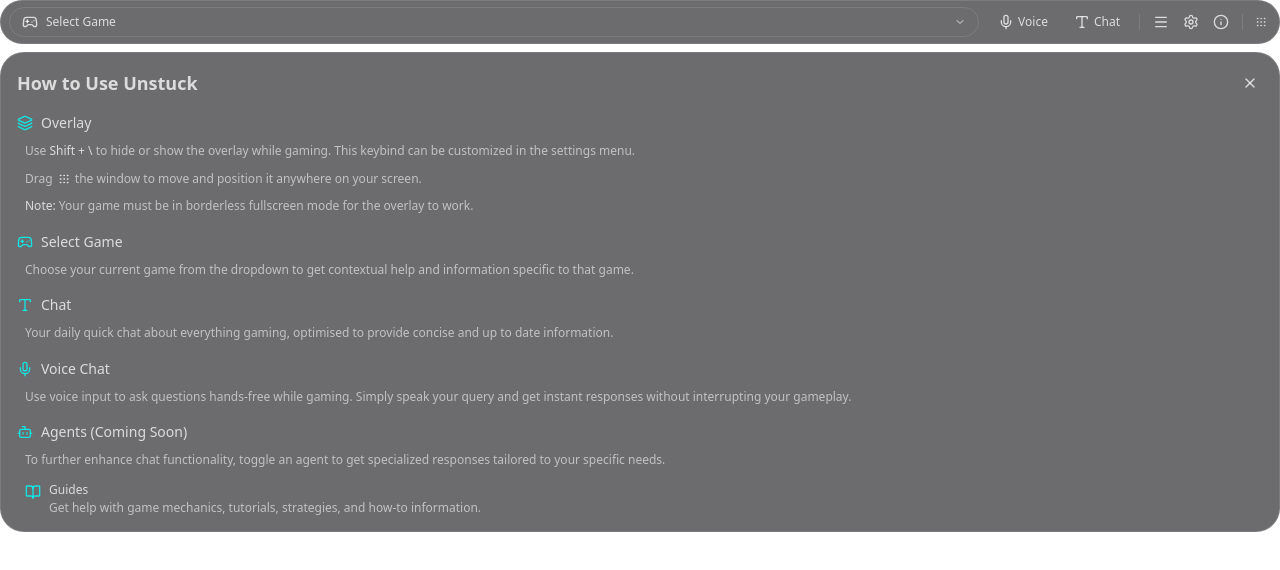
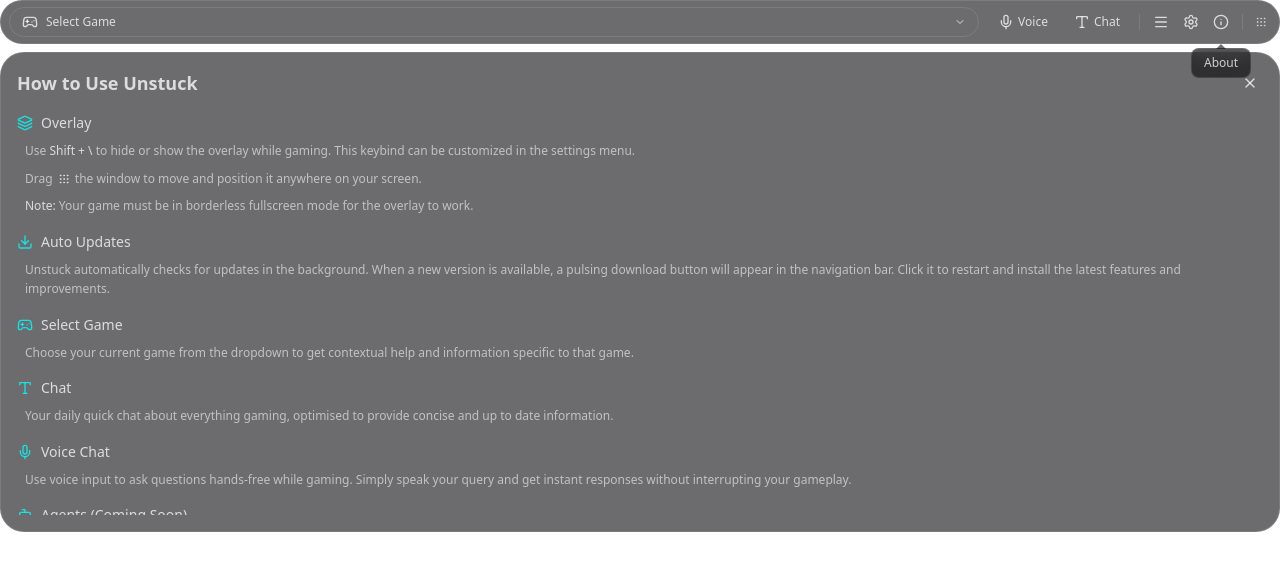
Before and after one commit to florian-lup/unstuck, a React (Vite) app: page / in a window 1280 px wide. Both pictures are taken after a click on the button 1221 px from the left and 22 px from the top of the page. Shown: the top 570 px of the page. Built offline with nearby package versions, Linux system fonts and the light colour scheme.

Commit message:
feat: add auto updates section to AppInfo component and enhance navigation bar buttons with tooltips for better user experience

```diff
--- a/src/components/app-info.tsx
+++ b/src/components/app-info.tsx
@@ -10,6 +10,7 @@ import {
   Mic,
   Layers,
   Grip,
+  Download,
 } from 'lucide-react'
 import { InteractiveArea } from './interactive-area'
 import { Button } from './ui/button'
@@ -78,6 +79,22 @@ export function AppInfo({ isOpen, onClose }: AppInfoProps) {
                   overlay to work.
                 </p>
               </div>
+            </div>
+
+            {/* Updates */}
+            <div className="mb-4">
+              <div className="flex items-center gap-2 mb-2">
+                <Download className="w-4 h-4 text-overlay-accent-primary" />
+                <h3 className="text-sm font-medium text-overlay-text-primary">
+                  Auto Updates
+                </h3>
+              </div>
+              <p className="text-xs text-overlay-text-secondary leading-relaxed ml-2">
+                Unstuck automatically checks for updates in the background. When a
+                new version is available, a pulsing download button will appear in
+                the navigation bar. Click it to restart and install the latest
+                features and improvements.
+              </p>
             </div>
 
             {/* Game Selection */}
--- a/src/components/navigation-bar.tsx
+++ b/src/components/navigation-bar.tsx
@@ -118,6 +118,7 @@ export function NavigationBar({
               <div className="w-px h-4 mx-1 bg-overlay-border-primary"></div>
 
               {/* History Button */}
+              <Tooltip content="History">
                 <Button
                   onClick={handleHistoryClick}
                   variant="gaming"
@@ -126,8 +127,10 @@ export function NavigationBar({
                 >
                   <Menu className="w-3 h-3" />
                 </Button>
+              </Tooltip>
 
               {/* Settings Button */}
+              <Tooltip content="Settings">
                 <Button
                   onClick={handleSettingsClick}
                   variant="gaming"
@@ -136,8 +139,10 @@ export function NavigationBar({
                 >
                   <Settings className="w-3 h-3" />
                 </Button>
+              </Tooltip>
 
               {/* Info Button */}
+              <Tooltip content="About">
                 <Button
                   onClick={handleInfoClick}
                   variant="gaming"
@@ -146,6 +151,7 @@ export function NavigationBar({
                 >
                   <Info className="w-3 h-3" />
                 </Button>
+              </Tooltip>
 
               {/* Update Button - Only shown when update is ready */}
               {updateReady && (
@@ -153,14 +159,14 @@ export function NavigationBar({
                   {/* Divider */}
                   <div className="w-px h-4 mx-1 bg-overlay-border-primary"></div>
 
-                  <Tooltip content="Update available - Click to restart and install">
+                  <Tooltip content="Restart">
                     <Button
                       onClick={handleUpdateClick}
                       variant="gaming"
                       size="icon"
                       className="p-1 h-auto w-auto animate-pulse"
                     >
-                      <Download className="w-3 h-3" />
+                      <Download className="w-3 h-3 text-overlay-accent-primary" />
                     </Button>
                   </Tooltip>
                 </>
```
Lines whose indentation alone changed are shown as unchanged.
